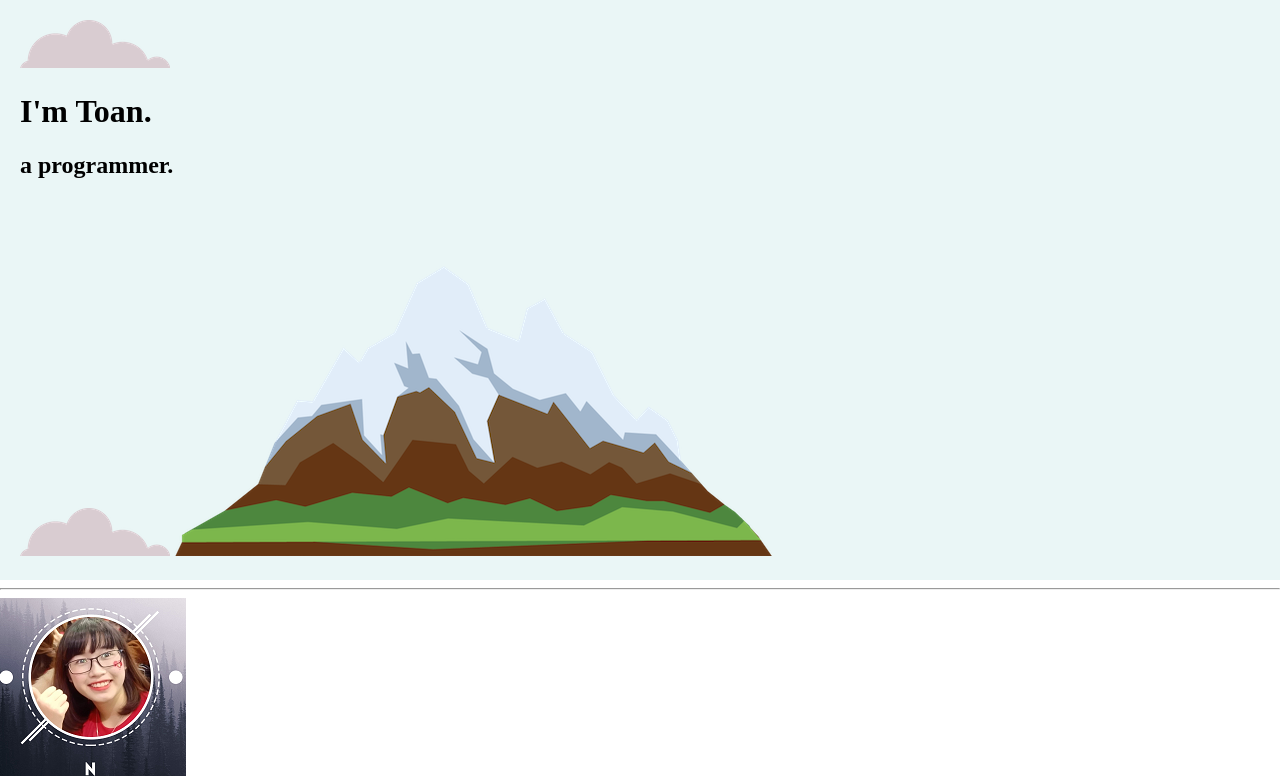
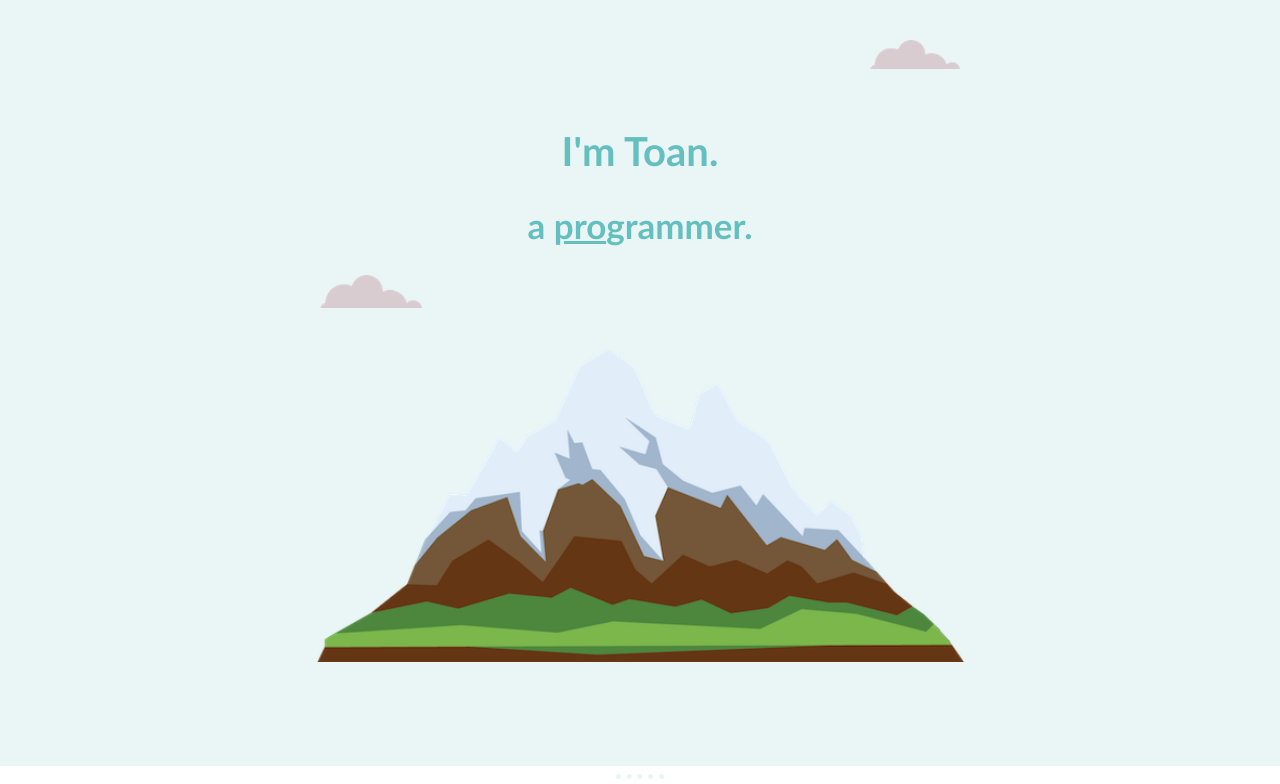
Before and after one commit to toanden/demo, a plain HTML site: page index.html in a window 1280 px wide. Shown: the top 784 px of the page. Drawn offline with Linux system fonts and the light colour scheme; a web font is replaced by a local one.

Commit message:
update top container

```diff
--- a/css/styles.css
+++ b/css/styles.css
@@ -2,12 +2,48 @@ body {
     margin: auto;
 }
 
+hr {
+    border: dotted 5px #EAF6F6;
+    border-bottom: none;
+    width: 3%;
+}
+
 .top-container {
     background-color: #EAF6F6;
-    padding: 20px;
+    padding: 100px;
+    text-align: center;
 }
 
 .top-cloud {
-   margin: 0 auto;
+    margin: 0 auto;
+    position: absolute;
+    top: 40px;
+    right: 25%;
+    width: 7%;
+}
 
+.middle-cloud {
+    position: absolute;
+    left: 25%;
+    width: 8%;
 }
+
+.mountain {
+    width: 60%;
+}
+
+.head-name {
+    color: #66BFBF;
+    font-family: 'Edu TAS Beginner', 'Gill Sans', 'Gill Sans MT', Calibri, 'Trebuchet MS', sans-serif;
+    font-size: 40px;
+}
+
+.head-job {
+    color: #66BFBF;
+    font-family: 'Edu TAS Beginner', 'Gill Sans', 'Gill Sans MT', Calibri, 'Trebuchet MS', sans-serif;
+    font-size: 35px;
+}
+
+.pro {
+    text-decoration: underline;
+}
```
